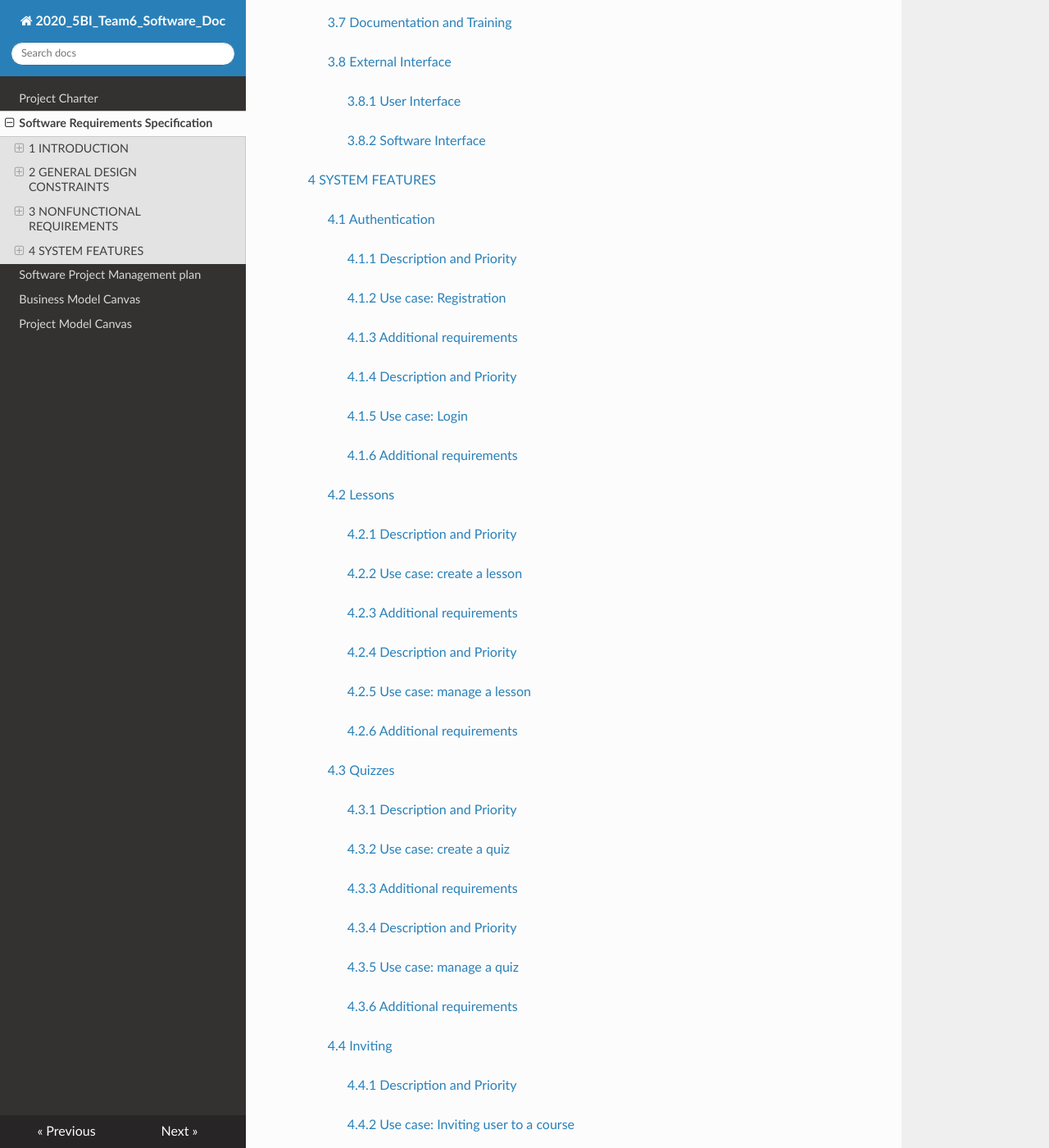
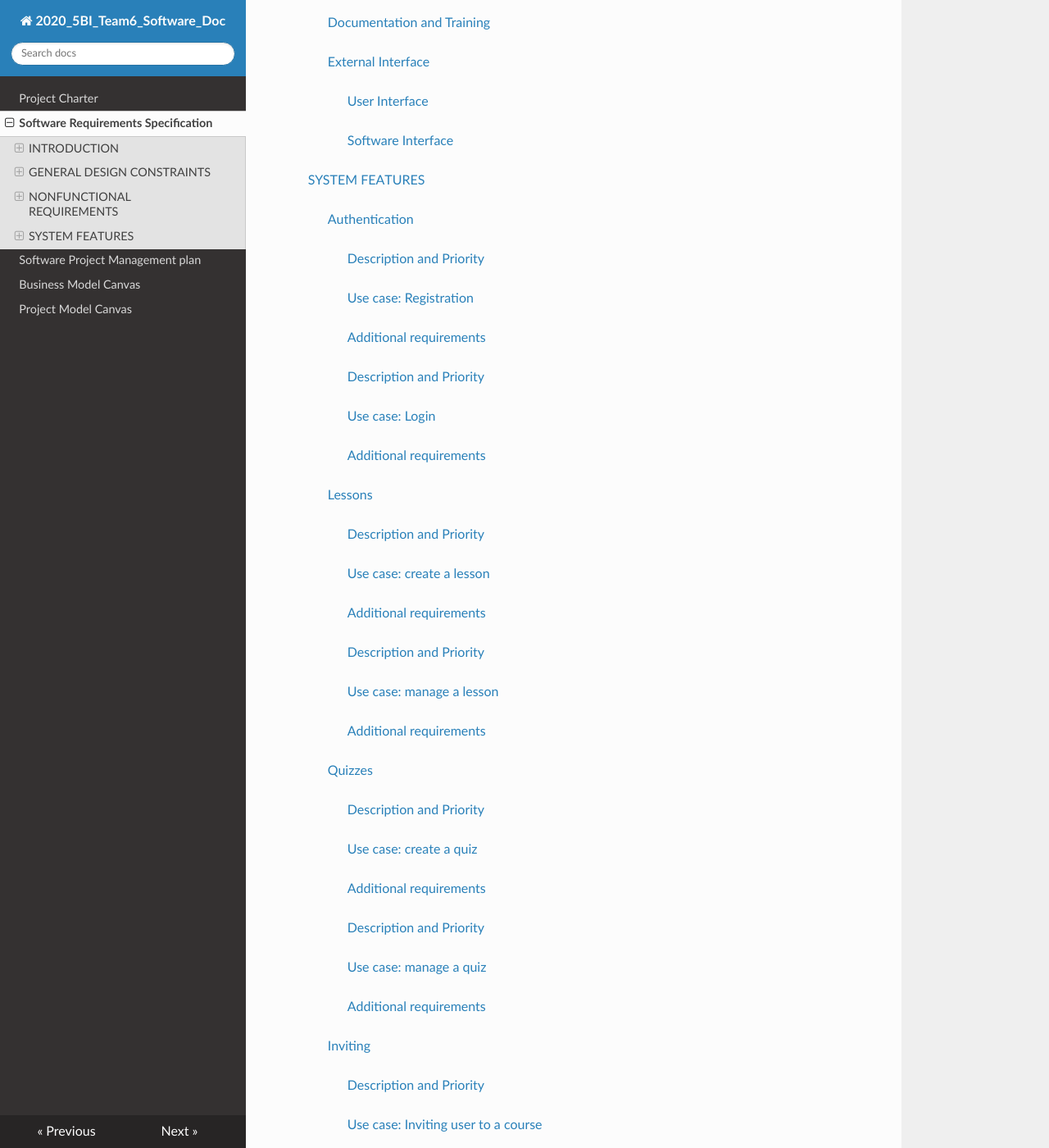
Before and after one commit to KilliKrate/Software-Documentation-G6, an MkDocs documentation site: the page built from docs/Software Requirements Specification/index.md, in a window 1280 px wide and 1400 px high, scrolled down 1104 px. Shown: the whole window at 82% size. Built offline with MkDocs 1.6.1, drawn with Linux system fonts in a browser that asks for light colours; nearby versions of some CDN libraries; some of the changed text lies outside the part shown.

Commit message:
fixed links in SRS

```diff
--- a/docs/Software Requirements Specification/index.md
+++ b/docs/Software Requirements Specification/index.md
@@ -1,117 +1,117 @@
 # Requirements for the Lezioni alla pari project
 Table of Contents
-> [1 INTRODUCTION](#1-introduction)
->> [1.1 Overview](#11-overview)
+> [INTRODUCTION](#introduction)
+>> [Overview](#overview)
 >>
->> [1.2 Goals and Objectives](#12-goals-and-objectives)
+>> [Goals and Objectives](#goals-and-objectives)
 >>
->> [1.3 Scope](#13-scope)
+>> [Scope](#scope)
 >>
->> [1.4 Definitions](#14-definitions)
+>> [Definitions](#definitions)
 >>
->> [1.5 Document Conventions](#15-document-conventions)
+>> [Document Conventions](#document-conventions)
 >>
->> [1.6 Assumptions](#16-assumptions)
+>> [Assumptions](#assumptions)
 >
-> [2 GENERAL DESIGN CONSTRAINTS](#2-general-design-constraints)
->> [2.1  Product Environment](#21-product-environment)
+> [GENERAL DESIGN CONSTRAINTS](#general-design-constraints)
+>> [ Product Environment](#product-environment)
 >>
->> [2.2 User Characteristics](#22-user-characteristics)
+>> [User Characteristics](#user-characteristics)
 >>
->> [2.3 Mandated Constraints](#23-mandated-constraints)
+>> [Mandated Constraints](#mandated-constraints)
 >>
->> [2.4 Potential System Evolution](#24-potential-system-evolution)
+>> [Potential System Evolution](#potential-system-evolution)
 >
-> [3 NONFUNCTIONAL REQUIREMENTS](#3-nonfunctional-requirements)
->> [3.1 Operational Requirements](#31-operational-requirements)
+> [NONFUNCTIONAL REQUIREMENTS](#nonfunctional-requirements)
+>> [Operational Requirements](#operational-requirements)
 >>
->> [3.2 Performance Requirements](#32-performance-requirements)
+>> [Performance Requirements](#performance-requirements)
 >>
->> [3.3 Security Requirements](#33-security-requirements)
+>> [Security Requirements](#security-requirements)
 >>
->> [3.4 Safety Requirements](#34-safety-requirements)
+>> [Safety Requirements](#safety-requirements)
 >>
->> [3.5 Legal Requirements](#35-legal-requirements)
+>> [Legal Requirements](#legal-requirements)
 >>
->> [3.6 Other Quality Attributes](#36-other-quality-attributes)
+>> [Other Quality Attributes](#other-quality-attributes)
 >>
->> [3.7 Documentation and Training](#37-documentation-and-training)
+>> [Documentation and Training](#documentation-and-training)
 >>
->> [3.8 External Interface](#38-external-interface)
->>> [3.8.1 User Interface](#381-user-interface)
+>> [External Interface](#external-interface)
+>>> [User Interface](#user-interface)
 >>>
->>> [3.8.2 Software Interface](#382-software-interface)
+>>> [Software Interface](#software-interface)
 >
-> [4 SYSTEM FEATURES](#4-system-features)
->> [4.1 Authentication](#41-authentication)
->>> [4.1.1 Description and Priority](#411-description-and-priority)
+> [SYSTEM FEATURES](#system-features)
+>> [Authentication](#authentication)
+>>> [Description and Priority](#description-and-priority)
 >>>
->>> [4.1.2 Use case: Registration](#412-use-case-registration)
+>>> [Use case: Registration](#use-case-registration)
 >>>
->>> [4.1.3 Additional requirements](#413-additional-requirements)
+>>> [Additional requirements](#additional-requirements)
 >>>
->>> [4.1.4 Description and Priority](#414-description-and-priority)
+>>> [Description and Priority](#description-and-priority)
 >>>
->>> [4.1.5 Use case: Login](#415-use-case-login)
+>>> [Use case: Login](#use-case-login)
 >>>
->>> [4.1.6 Additional requirements](#416-additional-requirements)
+>>> [Additional requirements](#additional-requirements)
 >>
->> [4.2 Lessons](#42-lessons)
->>> [4.2.1 Description and Priority](#421-description-and-priority)
+>> [Lessons](#lessons)
+>>> [Description and Priority](#description-and-priority)
 >>>
->>> [4.2.2 Use case: create a lesson](#422-use-case-create-a-lesson)
+>>> [Use case: create a lesson](#use-case-create-a-lesson)
 >>>
->>> [4.2.3 Additional requirements](#423-additional-requirements)
+>>> [Additional requirements](#additional-requirements)
 >>>
->>> [4.2.4 Description and Priority](#424-description-and-priority)
+>>> [Description and Priority](#description-and-priority)
 >>>
->>> [4.2.5 Use case: manage a lesson](#425-use-case-manage-a-lesson)
+>>> [Use case: manage a lesson](#use-case-manage-a-lesson)
 >>>
->>> [4.2.6 Additional requirements](#426-additional-requirements)
+>>> [Additional requirements](#additional-requirements)
 >>
->> [4.3 Quizzes](#43-quizzes)
->>> [4.3.1 Description and Priority](#431-description-and-priority)
+>> [Quizzes](#quizzes)
+>>> [Description and Priority](#description-and-priority)
 >>>
->>> [4.3.2 Use case: create a quiz](#432-use-case-create-a-quiz)
+>>> [Use case: create a quiz](#use-case-create-a-quiz)
 >>>
->>> [4.3.3 Additional requirements](#433-additional-requirements)
+>>> [Additional requirements](#additional-requirements)
 >>>
->>> [4.3.4 Description and Priority](#434-description-and-priority)
+>>> [Description and Priority](#description-and-priority)
 >>>
->>> [4.3.5 Use case: manage a quiz](#435-use-case-manage-a-quiz)
+>>> [Use case: manage a quiz](#use-case-manage-a-quiz)
 >>>
->>> [4.3.6 Additional requirements](#436-additional-requirements)
+>>> [Additional requirements](#additional-requirements)
 >>
->> [4.4 Inviting](#44-inviting)
->>> [4.4.1 Description and Priority](#441-description-and-priority)
+>> [Inviting](#inviting)
+>>> [Description and Priority](#description-and-priority)
 >>>
->>> [4.4.2 Use case: Inviting user to a course](#442-use-case-inviting-user-to-a-course)
+>>> [Use case: Inviting user to a course](#use-case-inviting-user-to-a-course)
 >>>
->>> [4.4.3 Additional requirements](#443-additional-requirements)
+>>> [Additional requirements](#additional-requirements)
 >>>
 >>
 >
 
 Authors
 Ovidiu Andrioaia, David Cirdan, Luciano Mateias and Zhiyang Xia.
-## 1 INTRODUCTION
+## INTRODUCTION
 
-### 1.1 Overview
+### Overview
 Lezioni alla pari is an application that focuses on simplyfing the sharing of knowledge between various parties inside a closed environment (e.g. the departments of a company, a classroom, a sports club) easier and within everyone’s reach. The software streamlines the creation of courses that can contain documents, videos and quizzes on a wide range of topics.
 
 This document provides information on the requirements of the Lezioni alla pari application, and aims to deliver an intelligible documentation of the software to the developers that can use it as a reference, as well as their customers, that can have a deeper insight of the project and its sophistications.
 
-### 1.2 Goals and Objectives
+### Goals and Objectives
 The main objective of this project is to develop a platform that will provide the following:
 1. Login and registration system for users
 2. Intuitive graphical user interface
 3. Course creation system with lessons that can contain documents, videos or quizzes
 5. Automated quiz correction
 
-### 1.3 Scope
+### Scope
 Lezioni alla Pari will store user information and documents inside an SQL database, while video lessons will be delivered through a dedicate content streaming server. Content is meant to be private to the group, the only way to access someone else's documents is to be invited by the author of the course, or the collaborators themselves. The application is open-source and can be downloaded through Github, and can be installed on any desktop that supports Python-based applications (this includes the main operating systems, like Windows, Linux and Mac OS)
 
-### 1.4 Definitions
+### Definitions
 - **Use Case**: Describes a goal-oriented interaction between the system and an actor. A use case may define several variants called scenarios that result in different paths through the use case and usually different outcomes.
 
 - **Actor**: Person or program that receives an output from a use case, be it in the form of an UI (person) or value (software).
@@ -126,38 +126,38 @@ Lezioni alla Pari will store user information and documents inside an SQL databa
 
 - **User Interface**: Visual component that enables interaction with a person that is using the software.
 
-### 1.5 Document Conventions
+### Document Conventions
 TBD (to be defined / to be discussed) - information that still needs to be gathered, framed or that it is incomplete.
 Unknown - development feature, option that hasn't been implemented yet.
 
-### 1.6 Assumptions
+### Assumptions
 - Team members will work from home, since no office space is available. Collaboration will be made possible through Github.
 
-## 2 GENERAL DESIGN CONSTRAINTS
+## GENERAL DESIGN CONSTRAINTS
 
-### 2.1 Product Environment
+### Product Environment
 Lezioni alla Pari is the first product in our series dedicated to online learning and does not require any third party software. It is portable and usable by any operating system that supports python3.
 
-### 2.2 User characteristics
+### User characteristics
 In order of increasing priority, the following categories of users can be distinguished for this application:
 
 - Companies and other work areas, who can use our product to simplify the learning of information (for example the safety courses), provide easy access to any type of project documentation, and also provide a way for interns and new employees to learn skills relevant to their position
 
 - Schools, who can use our product to provide a streamlined learning experience. This can include teachers and professors, who can use lessons and tests as extra reading and homework, and as a way to grade students.
 
-### 2.3 Mandated Constraints
+### Mandated Constraints
 The end-user must have a device with an OS that supports python3, and can reliably handle video decoding, in order to watch video lessons.
 
-### 2.4 Potential System Evolution
+### Potential System Evolution
 The final product will be a desktop applications, so UI and UX are optimized for this platform only. As successfull adoption of our platform increases, Lezioni alla Pari will transition to a web-based platform, and finally an Android and iOS application.
 
-## 3 NONFUNCTIONAL REQUIREMENTS
+## NONFUNCTIONAL REQUIREMENTS
 
-### 3.1 Operational Requirements
+### Operational Requirements
 
 - The application will allow users to concurrently access and edit documents. In case a lesson is edited, all users currently accessing said lesson will be notified and offered to switch to the new version, or keep reading/watching the current one.
 
-### 3.2 Performance Requirements
+### Performance Requirements
 
 - The server will accomodate, at release, up to 100TB of data, delivered through a distributed server system, which provides efficient document delivery and video streaming all over the world. This will of course be scalable as the application becomes more popular.
 
@@ -169,31 +169,31 @@ The final product will be a desktop applications, so UI and UX are optimized for
 
 - Video lesson upload will take more, based on server workload and user connection speed.
 
-### 3.3 Security Requirements
+### Security Requirements
 
 - The application must use the most up to date standards and practice for its security: sensible information created and shared by users must be kept private and confidential. The software must adhere to the NIST, OWASP and CWE standards, in order to protect data from malevolent attacks to the platform.
 
 - The application must guarantee absolute privacy: data shared through our servers will be encrypted and inaccessible by anyone but the intended recipients of the information. This also includes the team members themselves.
 
-### 3.4 Safety Requirements
+### Safety Requirements
 No safety requirements were identified for this application.
 
-### 3.5 Legal Requirements
+### Legal Requirements
 All data delivered through the platform is private, and will throughly adhere to GDPR laws and OECD Privacy Principles. Copyright will not be enforced on user-made content, since it is of a private, non-commercial and non-redistributable nature.
 
-### 3.6 Other Quality Attributes
+### Other Quality Attributes
 
 - The software is portable on all desktop computer platforms, since the application heavily relies on Python. A mobile app will be made available if demand justifies it.
 
 - UI is built from the ground-up to be intuitive and easy to understand withouth need to consult a user guide or manual. This is intended to provide ease of access to a wide demographic.
 
-### 3.7 Documentation and Training
+### Documentation and Training
 
 - No training will be delivered when the application is delivered. A short tutorial will introduce the new users to the main features of the application. The application should be extremely intuitive to use, so UX will be a big focus during developement.
 
-### 3.8 External Interface
+### External Interface
 
-#### 3.8.1 User Interface
+#### User Interface
 - The user interface for the application will follow a modern and minimalist style, which makes important elements easily noticeable, and keeps the main features always in view.
 
 - The login and registration forms will be quick and straightforward, with the purpose of introducing the user to the application immediately.
@@ -202,15 +202,15 @@ All data delivered through the platform is private, and will throughly adhere to
 
 - Accessibility options, such as increased font sizes and color blindness support will be available at launch.
 
-#### 3.8.2 Software Interface
+#### Software Interface
 
 - All operations and logic defined by the use cases will be achieved through Python and SQL queries. SQL will take care of login, registration and course access, while a cooperation between SQL and Python will achieve document delivery and video streaming
 
-## 4 SYSTEM FEATURES
+## SYSTEM FEATURES
 
-### 4.1 Authentication
+### Authentication
 
-#### 4.1.1 Description and Priority
+#### Description and Priority
 
 **Cost**: Low
 
@@ -220,7 +220,7 @@ All data delivered through the platform is private, and will throughly adhere to
 
 **Value**: High
 
-#### 4.1.2 Use case: Registration
+#### Use case: Registration
 
 **Actors**: any unauthenticated in user
 
@@ -236,11 +236,11 @@ Each field must match a specific pattern specified by the program
 1. If the pattern in step 2 is not matched, the user will be presented with a dialog box with an error that specifies the cause.
 2. The user can try again to register.
 
-#### 4.1.3 Additional requirements
+#### Additional requirements
 
 N/A
 
-#### 4.1.4 Description and Priority
+#### Description and Priority
 
 **Cost**: Low
 
@@ -250,7 +250,7 @@ N/A
 
 **Value**: High
 
-#### 4.1.5 Use case: Login
+#### Use case: Login
 
 **Actors**: any registered user
 
@@ -267,13 +267,13 @@ Each field must match a specific pattern specified by the program
 2. The user can try again to login.
 
 
-#### 4.1.6 Additional requirements
+#### Additional requirements
 
 N/A
 
-### 4.2 Lessons
+### Lessons
 
-#### 4.2.1 Description and Priority
+#### Description and Priority
 
 **Cost**: Medium
 
@@ -283,7 +283,7 @@ N/A
 
 **Value**: High
 
-#### 4.2.2 Use case: create a lesson
+#### Use case: create a lesson
 
 **Actors**: any authenticated user
 
@@ -297,11 +297,11 @@ N/A
 1. If the name used in step 2 is not valid, the user will be presented with a dialog box with an error that specifies the cause.
 2. The user can try again to create a lesson.
 
-#### 4.2.3 Additional requirements
+#### Additional requirements
 
 N/A
 
-#### 4.2.4 Description and Priority
+#### Description and Priority
 
 **Cost**: Medium
 
@@ -311,7 +311,7 @@ N/A
 
 **Value**: High
 
-#### 4.2.5 Use case: edit a lesson
+#### Use case: edit a lesson
 
 **Actors**: any authenticated user
 
@@ -323,13 +323,13 @@ N/A
 
 **Alternate path**: N/A
 
-#### 4.2.6 Additional requirements
+#### Additional requirements
 
 It is assumed that the user that wants to manage the lesson is authorized to do so. This is possible only if the user is the author or a collaborator of the course
 
-### 4.3 Quizzes
+### Quizzes
 
-#### 4.3.1 Description and Priority
+#### Description and Priority
 
 **Cost**: Medium
 
@@ -339,7 +339,7 @@ It is assumed that the user that wants to manage the lesson is authorized to do
 
 **Value**: High
 
-#### 4.3.2 Use case: create a quiz
+#### Use case: create a quiz
 
 **Actors**: any authenticated user
 
@@ -354,11 +354,11 @@ It is assumed that the user that wants to manage the lesson is authorized to do
 1. If the name used in step 2 is not valid, the user will be presented with a dialog box with an error that specifies the cause.
 2. The user can attempt to create a quiz.
 
-#### 4.3.3 Additional requirements
+#### Additional requirements
 
 It is assumed that the user that wants to manage the quiz is authorized to do so. This is possible only if the user is the author or a collaborator of the course
 
-#### 4.3.4 Description and Priority
+#### Description and Priority
 
 **Cost**: Medium
 
@@ -368,7 +368,7 @@ It is assumed that the user that wants to manage the quiz is authorized to do so
 
 **Value**: High
 
-#### 4.3.5 Use case: edit a quiz
+#### Use case: edit a quiz
 
 **Actors**: any authenticated user
 
@@ -382,11 +382,11 @@ It is assumed that the user that wants to manage the quiz is authorized to do so
 
 N/A
 
-#### 4.3.6 Additional requirements
+#### Additional requirements
 
 N/A
 
-#### 4.3.7 Description and Priority
+#### Description and Priority
 
 **Cost**: Medium
 
@@ -396,7 +396,7 @@ N/A
 
 **Value**: Medium-high
 
-#### 4.3.8 Use case: results of a quiz
+#### Use case: results of a quiz
 
 **Actors**: any authenticated user
 
@@ -409,13 +409,13 @@ N/A
 **Alternate path**:
 1. If no user participated no list will be displayed.
 
-#### 4.3.9 Additional requirements
+#### Additional requirements
 
 It is assumed that the user that wants to see the results is authorized to do so. This is possible only if the user is the author or a collaborator of the course
 
-### 4.4 Inviting
+### Inviting
 
-#### 4.4.1 Description and Priority
+#### Description and Priority
 
 **Cost**: Low
 
@@ -425,7 +425,7 @@ It is assumed that the user that wants to see the results is authorized to do so
 
 **Value**: High
 
-#### 4.4.2 Use case: Inviting user to a course
+#### Use case: Inviting user to a course
 
 **Actors**: any author, the course creator
 
@@ -440,6 +440,6 @@ It is assumed that the user that wants to see the results is authorized to do so
 
 N/A
 
-#### 4.4.3 Additional requirements
+#### Additional requirements
 
 N/A
```
Also changed, not shown: docs/README.md (added, +1 -0 lines), docs/index.md (deleted, +0 -5 lines).
